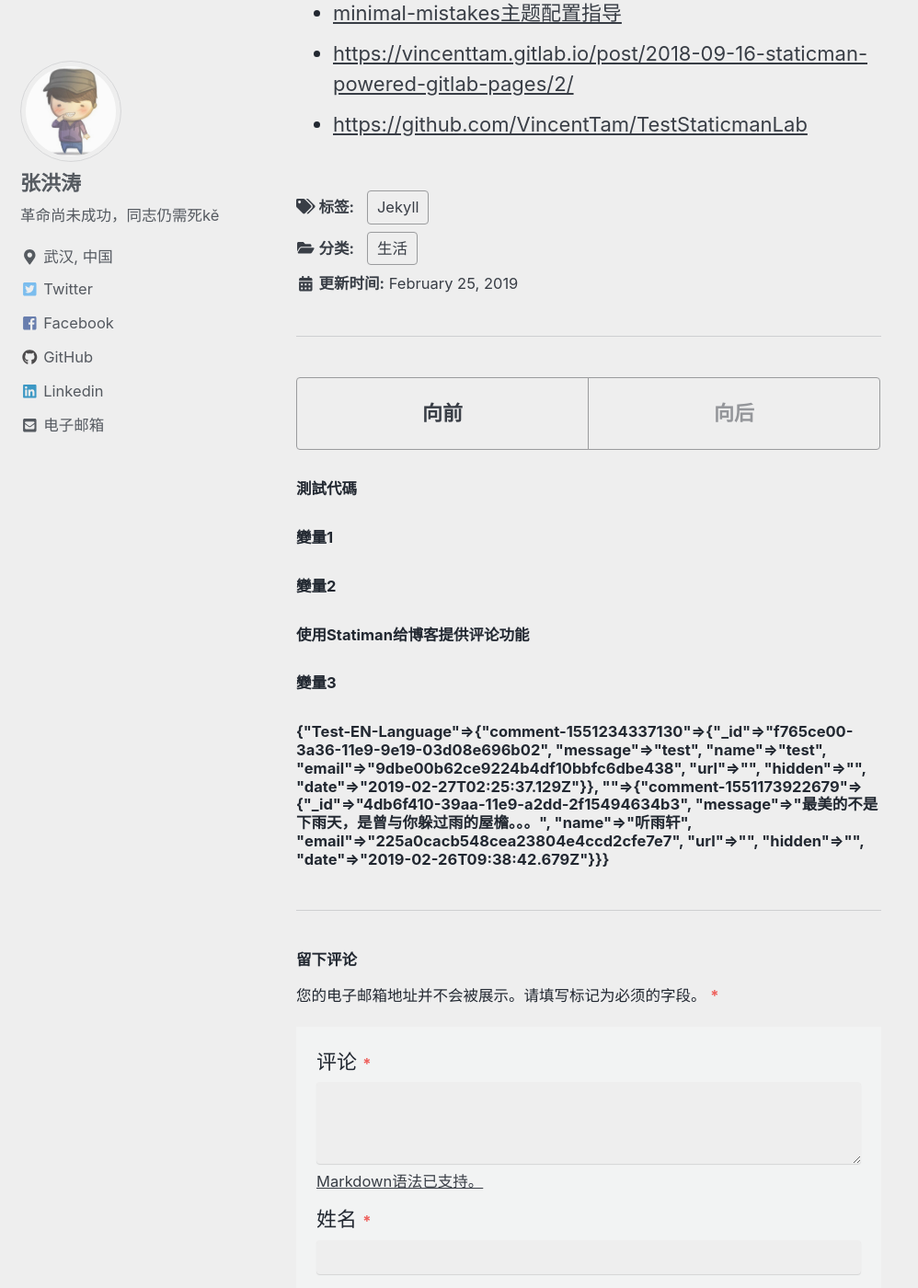
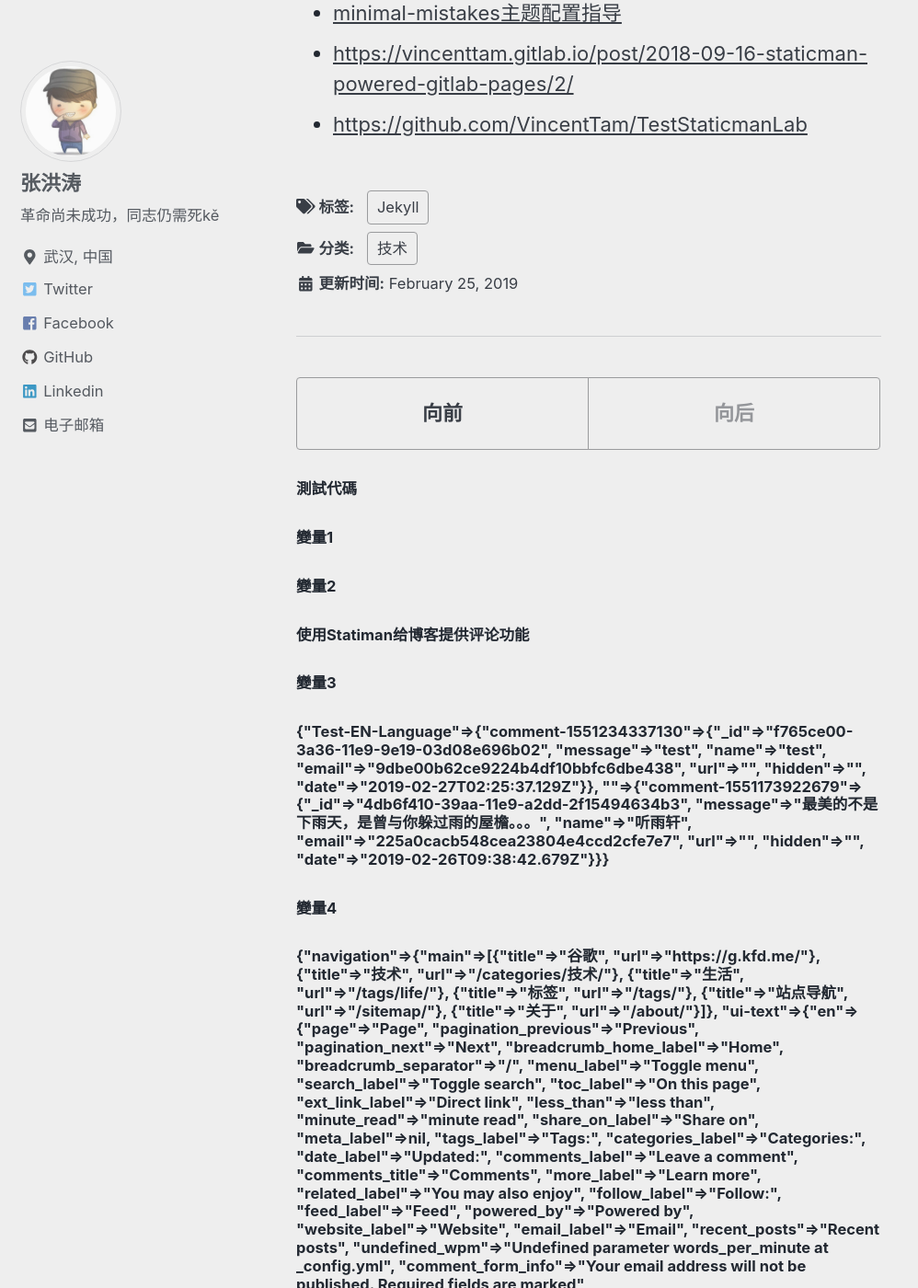
Before and after one commit to changhungtao/changhungtao.github.io, a Jekyll site: the page built from _posts/2019-02-25-使用Statiman给博客提供评论功能.md, in a window 1280 px wide and 1400 px high, scrolled down 5588 px. Shown: the whole window at 92% size, without its empty margins (0-998 px from the left). Built offline with Jekyll 4.4.1, drawn with Linux system fonts in a browser that asks for light colours; cached includes are drawn as plain includes; some of the changed text lies outside the part shown.

Commit message:
测试评论显示

```diff
--- a/_includes/comments.html
+++ b/_includes/comments.html
@@ -37,6 +37,8 @@
             <h4> {{ page.slug }} </h4>
             <h4> 變量3 </h4>
             <h4> {{ site.data.comments }} </h4>
+            <h4> 變量4 </h4>
+            <h4> {{ site.data }} </h4>
             {% if site.data.comments[page.slug] %}
               <h4 class="page__comments-title">{{ site.data.ui-text[site.locale].comments_title | default: "Comments" }}</h4>
               {% assign comments = site.data.comments[page.slug] | sort %}
--- a/_posts/2019-02-25-使用Statiman给博客提供评论功能.md
+++ b/_posts/2019-02-25-使用Statiman给博客提供评论功能.md
@@ -7,7 +7,7 @@ toc: true
 toc_label: "目录"
 toc_icon: "columns"
 categories:
-  - 生活
+  - 技术
 tags:
   - Jekyll
 ---
```
